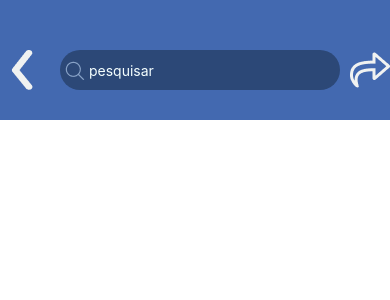
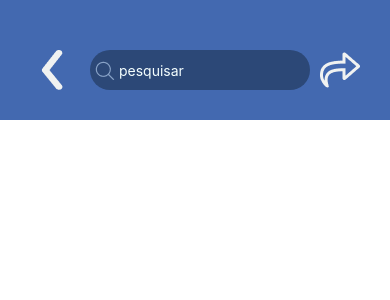
Before and after one commit to giliader/Aula02, a React Native app: screen / in a window 390 px wide. Shown: the top 300 px of the page. Built offline with nearby package versions, Linux system fonts and the light colour scheme.

Commit message:
Ultimos ajustes no cabeçalho (agora sim acabo o header)

```diff
--- a/App.tsx
+++ b/App.tsx
@@ -34,6 +34,7 @@ const styles = StyleSheet.create({
     flexDirection:"row",
     justifyContent:"space-between",
     alignItems:"center",
+    paddingHorizontal:30,
     paddingTop:50,
   },
   imputTextView:{
```
